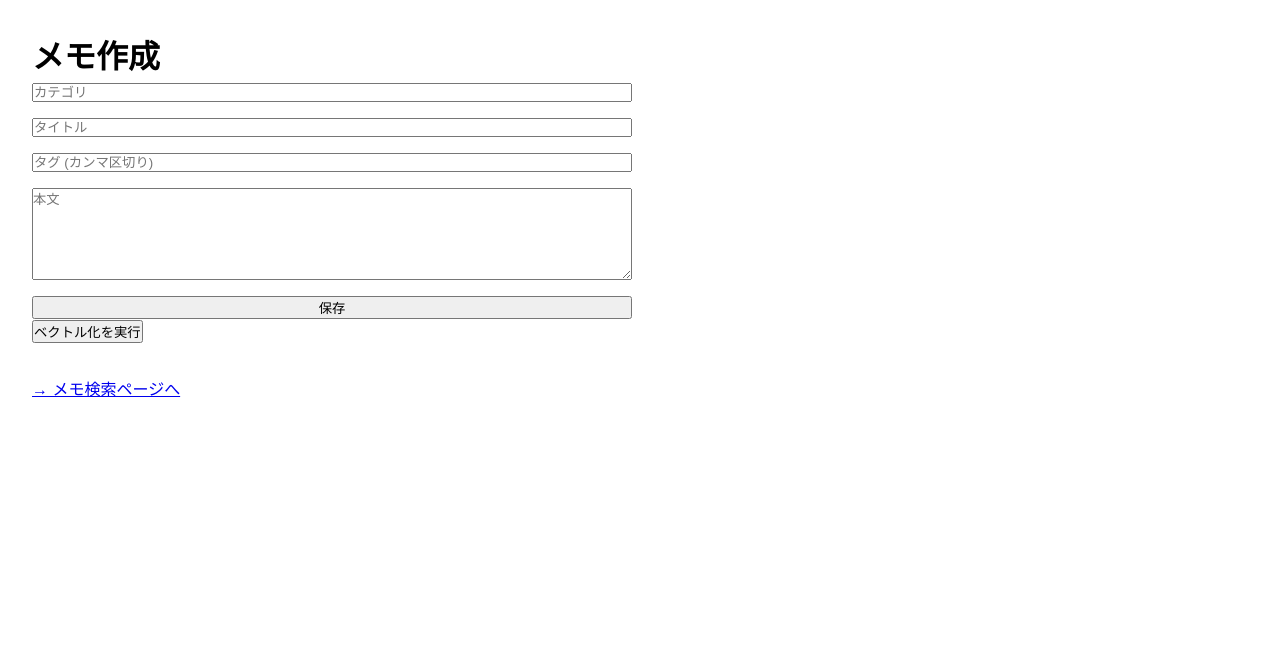
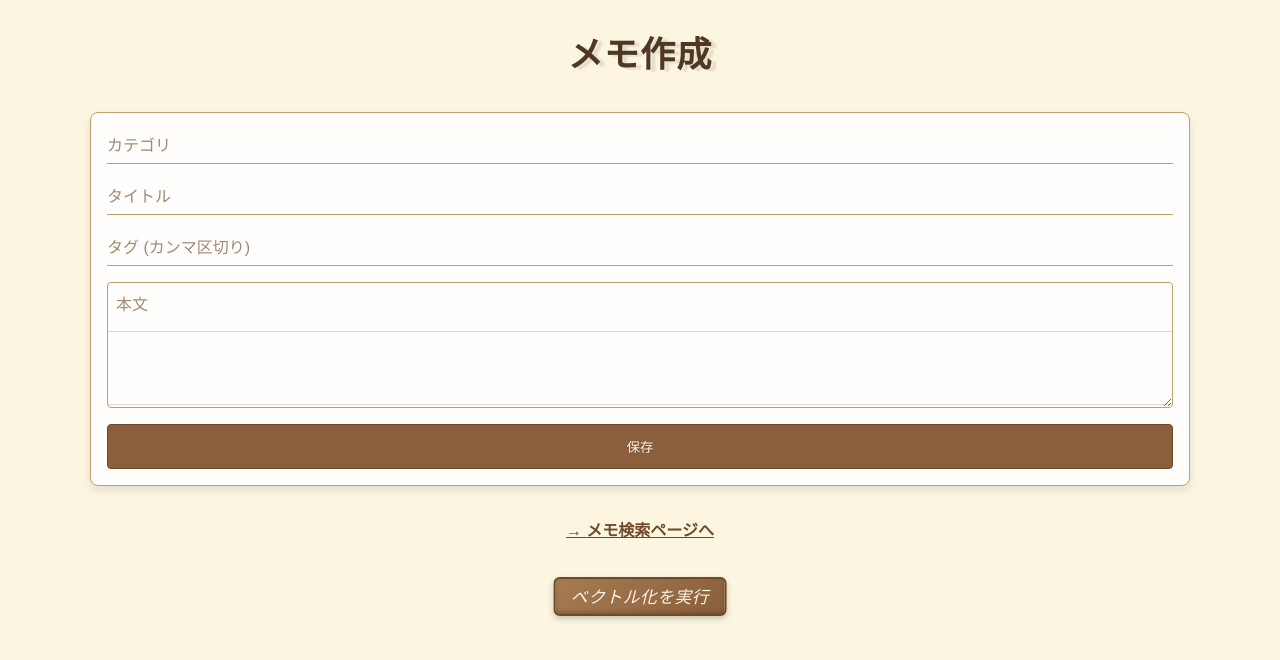
Before and after one commit to tamai-hideyuki/semantica-notes, a Next.js app in the folder apps/frontend/: page / in a window 1280 px wide. Shown: the top 660 px of the page. Built offline with nearby package versions, Linux system fonts and the light colour scheme; no server answers.

Commit message:
[feat]CSS

```diff
--- a/apps/frontend/src/components/VectorizeSection.tsx
+++ b/apps/frontend/src/components/VectorizeSection.tsx
@@ -4,7 +4,12 @@ import { useVectorizeProgress }   from '@hooks/useVectorizeProgress'
 import Button      from './Button'
 import ProgressBar from './ProgressBar'
 
-const VectorizeSection: React.FC = () => {
+type VectorizeSectionProps = {
+    /** ボタンクラス名を受け取る */
+    buttonClassName?: string
+}
+
+const VectorizeSection: React.FC<VectorizeSectionProps> = ({ buttonClassName }) => {
     // Mutation の結果として、status を受け取る
     const { mutate, status } = useIncrementalVectorize()
 
@@ -21,9 +26,9 @@ const VectorizeSection: React.FC = () => {
     const isVectorizing = isLoading || processed < total
 
     return (
-        <div className="space-y-2 p-4 border rounded-lg">
+        <div className="relative p-4 border rounded-lg h-full flex flex-col">
             <Button
-                variant="secondary"
+                className={buttonClassName}
                 onClick={() => mutate()}
                 disabled={isVectorizing}
             >
@@ -37,7 +42,7 @@ const VectorizeSection: React.FC = () => {
             )}
 
             {!isVectorizing && isSuccess && total > 0 && (
-                <p className="text-green-600 text-sm mt-2">✅ ベクトル化 完了！</p>
+                <p className="text-green-600 text-sm mt-2">ベクトル化 完了！</p>
             )}
         </div>
     )
--- a/apps/frontend/src/interfaces/presenters/HomePage.tsx
+++ b/apps/frontend/src/interfaces/presenters/HomePage.tsx
@@ -6,7 +6,7 @@ import VectorizeSection from '@components/VectorizeSection'
 import styles from '../../styles/HomePage.module.css'
 
 export function HomePage() {
-    const [form, setForm] = useState<{ category: string; title: string; tags: string; body: string;}>({
+    const [form, setForm] = useState<{ category: string; title: string; tags: string; body: string }>({
         category: '',
         title: '',
         tags: '',
@@ -27,13 +27,12 @@ export function HomePage() {
 
     const handleSubmit = (e: FormEvent) => {
         e.preventDefault()
-             // タグ文字列を配列化
+
         const tagsArray = form.tags
             .split(',')
             .map(tag => tag.trim())
             .filter(tag => tag)
 
-             // API DTOを構築
         const payload: MemoCreateDTO = {
             category: form.category,
             title: form.title,
@@ -41,31 +40,44 @@ export function HomePage() {
             body: form.body,
         }
 
-                 // 直接 mutate に渡す
         mutate(payload)
     }
 
+    const buttonClasses = [
+        styles.button,
+        isLoading && styles.loading,
+        isSuccess && styles.successState,
+        isError && styles.errorState,
+    ]
+        .filter(Boolean)
+        .join(' ')
+
     return (
         <div className={styles.container}>
-            <h1>メモ作成</h1>
+            <h1 className={styles.heading}>メモ作成</h1>
+
+            <div className={styles.card}>
                 <form onSubmit={handleSubmit} className={styles.form}>
                     <input
                         name="category"
                         value={form.category}
                         onChange={handleChange}
                         placeholder="カテゴリ"
+                        className={styles.input}
                     />
                     <input
                         name="title"
                         value={form.title}
                         onChange={handleChange}
                         placeholder="タイトル"
+                        className={styles.input}
                     />
                     <input
                         name="tags"
                         value={form.tags}
                         onChange={handleChange}
                         placeholder="タグ (カンマ区切り)"
+                        className={styles.input}
                     />
                     <textarea
                         name="body"
@@ -73,27 +85,27 @@ export function HomePage() {
                         value={form.body}
                         onChange={handleChange}
                         placeholder="本文"
+                        className={styles.textarea}
                     />
-                <button type="submit" disabled={isLoading}>
+                    <button type="submit" disabled={isLoading} className={buttonClasses}>
                         {isLoading ? '保存中…' : '保存'}
                     </button>
                 </form>
-
                 {isError && <p className={styles.error}>エラー: {error?.message}</p>}
                 {isSuccess && data && (
-                <p className={styles.success}>
-                    保存完了 ☞ UUID: {data.uuid}
-                </p>
+                    <p className={styles.success}>保存完了 ☞ UUID: {data.uuid}</p>
                 )}
-
-            {/* ベクトル化ボタン＆進捗表示セクション */}
-            <div className={styles.vectorizeSection}>
-                <VectorizeSection />
             </div>
 
-            <p style={{ marginTop: '2rem' }}>
-                <Link href="./search">→ メモ検索ページへ</Link>
-            </p>
+            <Link href="./search" className={styles.backLink}>
+                → メモ検索ページへ
+            </Link>
+
+
+            <div className={styles.vectorizeSection}>
+                <VectorizeSection buttonClassName={styles.vectorButton} />
+            </div>
+
         </div>
     )
 }
--- a/apps/frontend/src/styles/HomePage.module.css
+++ b/apps/frontend/src/styles/HomePage.module.css
@@ -1,47 +1,185 @@
 .container {
+    /* アンティーク調の紙色バックで全体を包む */
+    background: #fcf6e0;
+    /* 落ち着いたダークブラウンの文字色 */
+    color: #3c2f2f;
+    /* セリフ体 */
+    font-family: 'Georgia', serif;
     padding: 2rem;
-    font-family: Arial, sans-serif;
+    min-height: 100vh;
 }
 
-.categoryList {
-    margin-bottom: 1rem;
+/* ── 見出しスタイル ── */
+.heading {
+    font-family: 'Palatino Linotype', 'Book Antiqua', serif;
+    color: #4e3723;
+    font-size: 2.2rem;
+    text-align: center;
+    margin-bottom: 1.5rem;
+    letter-spacing: 1px;
+    text-shadow: 5px 2px 2px rgba(0,0,0,0.1);
 }
 
+
+/* ── カードコンテナ（フォーム） ── */
+.card {
+    /* 半透明の白背景で紙質感を再現 */
+    background: rgba(255,255,255,0.9);
+    border: 1px solid #c49e6c; /* 茶系の枠線で落ち着いた印象 */
+    border-radius: 8px;        /* 角を丸めて柔らかさを */
+    box-shadow: 0 4px 8px rgba(0,0,0,0.1); /* 軽いシャドウでカード感 */
+    padding: 1rem;
+    max-width: 1100px;
+    width: 100%;
+    margin: 0 auto 2rem; /* 中央揃え＆下に余白 */
+}
+
+/* ── フォーム要素 ── */
 .form {
     display: grid;
-    gap: 1rem;
-    max-width: 600px;
+    gap: 1rem;  /* 入力間の余白 */
 }
 
-.submitButton {
-    padding: 0.5rem 1rem;
+/* テキスト入力・テキストエリアの共通ベース */
+.input,
+.textarea {
+    width: 100%;
     font-size: 1rem;
+    color: #3c2f2f;
+    transition: border-color 0.2s;
 }
 
-.resultBox {
-    margin-top: 1rem;
-    padding: 1rem;
-    border: 1px solid #ddd;
+/* テキスト入力フィールド */
+.input {
+    border: none;
+    border-bottom: 1px solid #c49e6c; /* 下線のみで上品に */
+    background: transparent;
+    padding: 0.5rem 0;
+}
+.input::placeholder {
+    color: #a08970; /* 薄い茶色のプレースホルダー */
+}
+.input:focus {
+    outline: none;
+    border-bottom-color: #8b5e3c; /* フォーカス時に濃い茶色 */
 }
 
-.footer {
-    margin-top: 2rem;
-    border-top: 1px solid #eee;
-    padding-top: 1rem;
+/* テキストエリア */
+.textarea {
+    border: 1px solid #c49e6c;
+    border-radius: 4px;
+    /* 紙の罫線風背景パターン */
+    background: repeating-linear-gradient(
+            to bottom,
+            transparent,
+            transparent 1.5rem,
+            rgba(196,158,108,0.4) 1.5rem,
+            rgba(196,158,108,0.4) 1.52rem
+    );
+    padding: 0.5rem;
+    resize: vertical;
+}
+.textarea::placeholder {
+    color: #a08970;
+}
+.textarea:focus {
+    outline: none;
+    border-color: #8b5e3c;
 }
 
-.vectorButton {
-    padding: 0.5rem 1rem;
+/* ── 汎用ボタンスタイル ── */
+.button {
+    background: #8b5e3c;
+    color: #fdf5e6;
+    border: 1px solid #6f492a;
+    border-radius: 4px;
+    padding: 0.75rem 1.5rem;
+    cursor: pointer;
+    text-shadow: 0 1px 1px rgba(0,0,0,0.2);
+    transition: background 0.2s;
+}
+.button:hover:enabled {
+    background: #9c6e43;
+}
+.button:disabled {
+    background: #b0a18a;
+    cursor: not-allowed;
+    opacity: 0.8;
 }
 
-.vectorStatus {
-    margin-top: 0.5rem;
+/* ボタンの状態別カラー */
+.loading      { background: #a67c52; cursor: wait; }
+.successState { background: #557153; }
+.errorState   { background: #a14a3c; animation: shake 0.3s; }
+
+/* エラーメッセージ／成功メッセージ */
+.error   { color: #a14a3c; margin-top: 0.5rem; font-style: italic; }
+.success { color: #557153; margin-top: 0.5rem; font-style: italic; }
+
+/* カード内を紙と革のセクションに分ける */
+.vectorizeSection {
+    position: relative;          /* ボタン絶対配置の基準 */
+    padding-bottom: 5rem;        /* ボタン高さ＋余白を確保 */
+    max-width: 640px;
+    margin: 0 auto 3rem;         /* 下に余白を拡張 */
 }
 
-.backLink {
-    margin-top: 2rem;
+/* “ベクトル化を実行”ボタン */
+.vectorizeSection .vectorButton {
+    position: absolute;
+    bottom: 0.5rem;                /* セクション下端からのオフセット */
+    left: 50%;
+    transform: translateX(-50%); /* 完全中央寄せ */
+
+    width: 27%;                  /* 親幅の3/4を指定 */
+    background: linear-gradient(135deg, #a67c52 0%, #8b5e3c 100%);
+    color: #fdf5e6;
+    border: 2px solid #6f492a;
+    border-radius: 6px;
+    padding: 0.32rem 0;          /* 横パディングを省いて高さ情報はpadding上下で調整 */
+    font-family: 'Palatino Linotype', serif;
+    font-size: 1.05rem;
+    font-style: italic;
+    letter-spacing: 0.5px;
+    box-shadow: inset 0 -2px 4px rgba(0,0,0,0.2), 0 3px 6px rgba(0,0,0,0.2);
+    cursor: pointer;
+    transition: background 0.3s ease, transform 0.15s ease;
 }
 
-.error {
-    color: red;
+.vectorizeSection .vectorButton:hover:enabled {
+    background: linear-gradient(135deg, #8b5e3c 0%, #6f492a 100%);
+    transform: translate(-50%, -2px); /* X 軸はそのまま、Y 軸だけ上に2px */
 }
+
+.vectorizeSection .vectorButton:active {
+    transform: translate(-50%, 1px); /* クリック時に下へ */
+    box-shadow: inset 0 2px 4px rgba(0,0,0,0.4);
+}
+
+.vectorizeSection .vectorButton:disabled {
+    background: #b0a18a;
+    border-color: #998763;
+    color: #e0d8c0;
+    cursor: not-allowed;
+    opacity: 0.6;
+}
+
+/* ── リンク（戻る） ── */
+.backLink {
+    display: block;
+    text-align: center;
+    margin-top: 2rem;
+    color: #6f492a;
+    font-weight: bold;
+    text-decoration: underline;
+}
+.backLink:hover {
+    opacity: 0.9;
+}
+
+/* ▽ エラースパイクを震わせるアニメーション ▽ */
+@keyframes shake {
+    0%, 100% { transform: translateX(0); }
+    25%, 75% { transform: translateX(-4px); }
+    50% { transform: translateX(4px); }
+}
--- a/apps/frontend/src/styles/SearchPage.module.css
+++ b/apps/frontend/src/styles/SearchPage.module.css
@@ -1,115 +1,196 @@
 .container {
+    background: #fcf6e0;
+    color: #3c2f2f;
+    font-family: 'Georgia', serif;
     padding: 2rem;
-    font-family: Arial, sans-serif;
+    min-height: 100vh;
 }
-
+.heading {
+    text-align: center;
+    font-size: 2rem;
+    margin-bottom: 1.5rem;
+    letter-spacing: 1px;
+}
+.searchCard {
+    background: rgba(255,255,255,0.9);
+    border: 1px solid #c49e6c;
+    border-radius: 8px;
+    box-shadow: 0 4px 8px rgba(0,0,0,0.1);
+    padding: 1rem;
+    max-width: 950px;
+    width: 95%;
+    margin: 0 auto 2rem;
+}
 .form {
     display: grid;
+    grid-template-columns: 1fr auto;
     gap: 0.5rem;
-    max-width: 600px;
 }
-
 .input {
+    border: none;
+    border-bottom: 1px solid #c49e6c;
+    background: transparent;
     padding: 0.5rem;
     font-size: 1rem;
+    color: #3c2f2f;
+    transition: border-color 0.2s;
 }
-
+.input::placeholder {
+    color: #a08970;
+}
+.input:focus {
+    outline: none;
+    border-bottom-color: #8b5e3c;
+}
 .button {
-    padding: 0.75rem;
+    background: #8b5e3c;
+    color: #fdf5e6;
+    border: 1px solid #6f492a;
+    border-radius: 4px;
+    padding: 0.5rem 1rem;
     font-size: 1rem;
+    cursor: pointer;
+    transition: background 0.2s;
 }
-
+.button:hover:enabled {
+    background: #9c6e43;
+}
+.button:disabled {
+    background: #b0a18a;
+    cursor: not-allowed;
+    opacity: 0.8;
+}
 .error {
-    color: red;
+    color: #a14a3c;
+    margin-top: 0.5rem;
 }
-
 .results {
+    list-style: none;
+    padding: 0;
+    margin: 2rem auto;
+    max-width: 1000px;
+    width: 95%;
+}
+.item {
+    background: rgba(255,255,255,0.9);
+    border: 1px solid #c49e6c;
+    border-radius: 6px;
+    padding: 0.25rem;
+    margin-bottom: 0.5rem;
+    cursor: pointer;
+    transition: background 0.2s;
+    overflow: hidden;
+    max-height: 10rem;
+}
+.item:hover {
+    background: #f9f4e8;
+}
+.title {
+    margin: 0 0 0.25rem;
+    font-size: 1.25rem;
+    color: #3c2f2f;
+}
+.preview {
+    margin: 0;
+    white-space: nowrap;
+    overflow: hidden;
+    text-overflow: ellipsis;
+}
+.meta {
+    display: block;
+    font-size: 0.875rem;
+    color: #6f492a;
+    margin-top: 0.25rem;
+}
+.pagination {
+    display: flex;
+    gap: 1rem;
+    justify-content: center;
+    margin-top: 1rem;
+}
+.pageButton {
+    background: transparent;
+    border: 1px solid #c49e6c;
+    border-radius: 4px;
+    padding: 0.25rem 0.5rem;
+    cursor: pointer;
+    transition: background 0.2s;
+}
+.pageButton:disabled {
+    opacity: 0.5;
+    cursor: not-allowed;
+}
+.pageInfo {
+    align-self: center;
+    font-weight: bold;
+}
+.noResults {
+    text-align: center;
+    color: #6f492a;
     margin-top: 2rem;
 }
-
-.table {
-    border-collapse: collapse;
-    width: 100%;
-}
-
-.th {
-    border: 1px solid #ccc;
-    padding: 0.5rem;
-    text-align: left;
-    background-color: #f0f0f0;
-}
-
-.td {
-    border: 1px solid #ccc;
-    padding: 0.5rem;
-}
-
-.clickable {
-    cursor: pointer;
-    color: #0066cc;
-}
-
 .overlay {
     position: fixed;
     top: 0;
     left: 0;
     width: 100vw;
     height: 100vh;
-    background-color: rgba(0, 0, 0, 0.5);
+    background-color: rgba(0,0,0,0.5);
     display: flex;
     align-items: center;
     justify-content: center;
     z-index: 1000;
 }
-
 .modal {
-    background-color: #fff;
+    background: #fcf6e0;
     padding: 1.5rem;
-    max-width: 80%;
-    max-height: 80%;
+    max-width: 1000px;
+    width: 95%;
+    max-height: 90vh;
     overflow-y: auto;
-    box-shadow: 0 2px 8px rgba(0, 0, 0, 0.3);
-    border-radius: 4px;
+    box-shadow: 0 4px 12px rgba(0,0,0,0.2);
+    border-radius: 8px;
 }
-
-.pre {
+.detailCard {
+    font-family: 'Georgia', serif;
+}
+.detailTitle {
+    margin-top: 0;
+    font-size: 1.5rem;
+    color: #3c2f2f;
+}
+.fullBody {
     white-space: pre-wrap;
     word-break: break-word;
-    background-color: #fafafa;
-    padding: 1rem;
+    margin: 1rem 0;
+    line-height: 1.5;
+    color: #3c2f2f;
+}
+.closeButton {
+    background: #8b5e3c;
+    color: #fdf5e6;
+    border: 1px solid #6f492a;
     border-radius: 4px;
-}
-
-.closeButton {
-    margin-top: 1rem;
     padding: 0.5rem 1rem;
     cursor: pointer;
+    transition: background 0.2s;
 }
-
+.closeButton:hover {
+    background: #9c6e43;
+}
 .backLink {
-    margin-top: 2rem;
-}
-
-.pagination {
-    display: flex;
-    gap: 0.5rem;
-    justify-content: center;
-    margin-top: 1rem;
-}
-
-.pagination button {
-    padding: 0.25rem 0.5rem;
-    border: 1px solid #ccc;
-    background: none;
-    cursor: pointer;
-}
-
-.pagination button:disabled {
-    opacity: 0.5;
-    cursor: not-allowed;
-}
-
-.activePage {
+    display: block;
+    text-align: center;
+    margin: 2rem 0;
+    color: #6f492a;
     font-weight: bold;
     text-decoration: underline;
 }
+.backLink:hover {
+    opacity: 0.9;
+}
+@keyframes shake {
+    0%,100% { transform: translateX(0); }
+    25%,75% { transform: translateX(-4px); }
+    50% { transform: translateX(4px); }
+}
--- a/apps/frontend/src/styles/globals.css
+++ b/apps/frontend/src/styles/globals.css
@@ -1,9 +1,44 @@
+/* リセット */
 *, *::before, *::after {
     box-sizing: border-box;
     margin: 0;
     padding: 0;
 }
-body {
+
+/* ベース設定 */
+html, body {
+    width: 100%;
+    height: 100%;
     font-family: Arial, sans-serif;
     line-height: 1.6;
+    background-color: var(--color-bg);
+    color: var(--color-text);
 }
+
+/* カラーテーマ変数 */
+:root {
+    --color-primary: #4f46e5;
+    --color-accent: #10b981;
+    --color-bg: #f9fafb;
+    --color-text: #1f2937;
+    --color-border: #e5e7eb;
+    --color-error: #ef4444;
+    --color-success: #16a34a;
+}
+
+[data-theme="dark"] {
+    --color-bg: #1f2937;
+    --color-text: #f9fafb;
+    --color-border: #374151;
+}
+
+/* リンクの既定スタイル */
+a {
+    text-decoration: none;
+    color: inherit;
+}
+
+/* ユーティリティ */
+.hidden {
+    display: none !important;
+}
```
Also changed, not shown: apps/frontend/src/interfaces/presenters/SearchPage.tsx (+23 -71 lines). Lines whose indentation alone changed are shown as unchanged.
